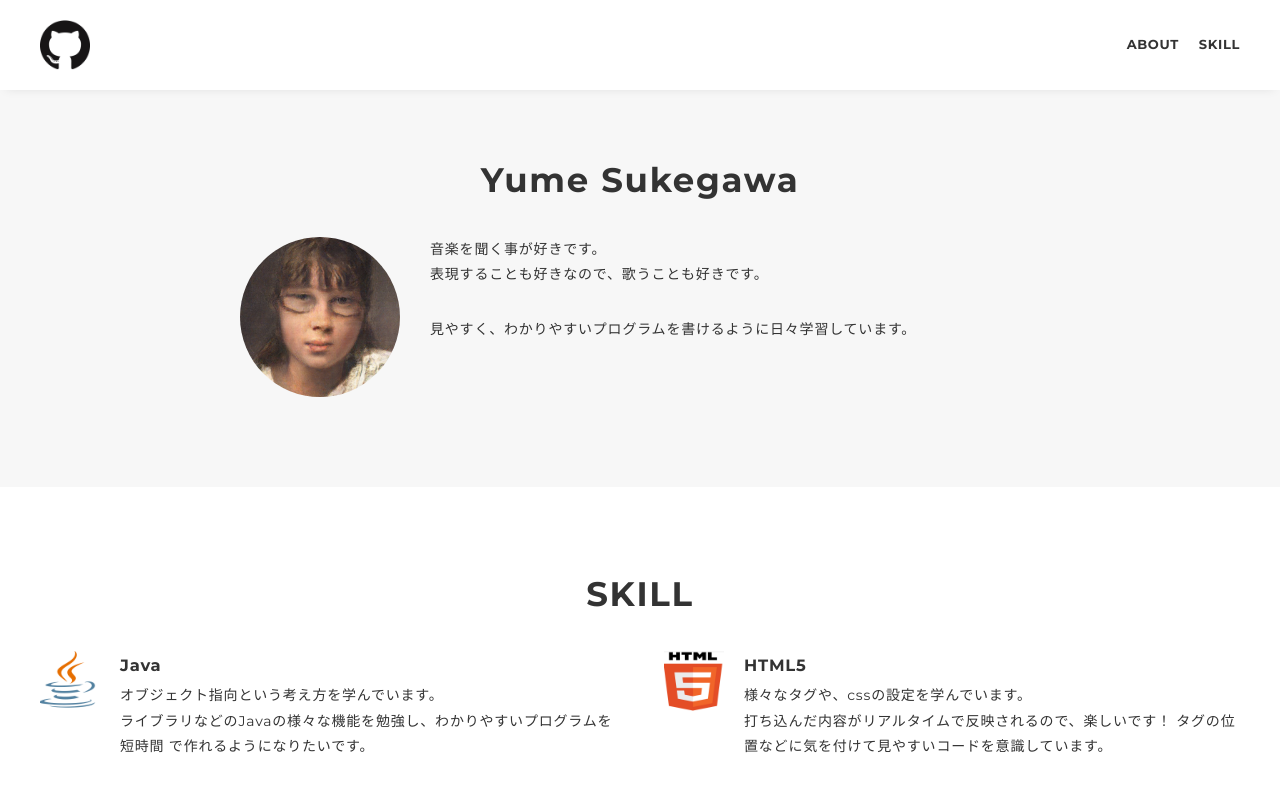
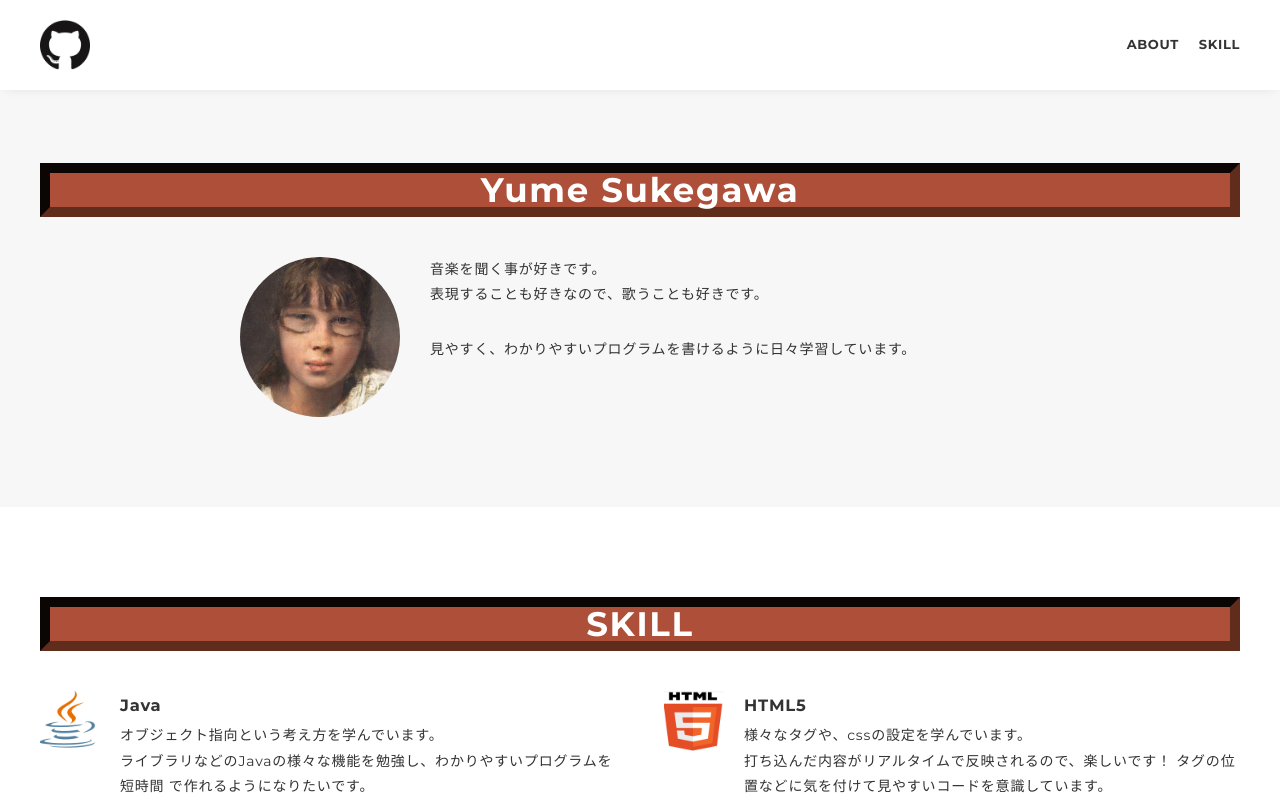
Before and after one commit to yume-01/portfolio, a plain HTML site: page docs/index.html in a window 1280 px wide. Shown: the top 802 px of the page. Drawn offline with nearby package versions, Linux system fonts and the light colour scheme.

Commit message:
本日分の変更（05/27）

```diff
--- a/docs/css/style.css
+++ b/docs/css/style.css
@@ -57,7 +57,9 @@ li {
   margin-bottom: 40px;
   text-align: center;
   letter-spacing: .05em;
-  color: #333;
+  color: #fff;
+  background-color: #AE5039;
+  border: inset 10px #602D1D;
 }
 
 .lead {
```
